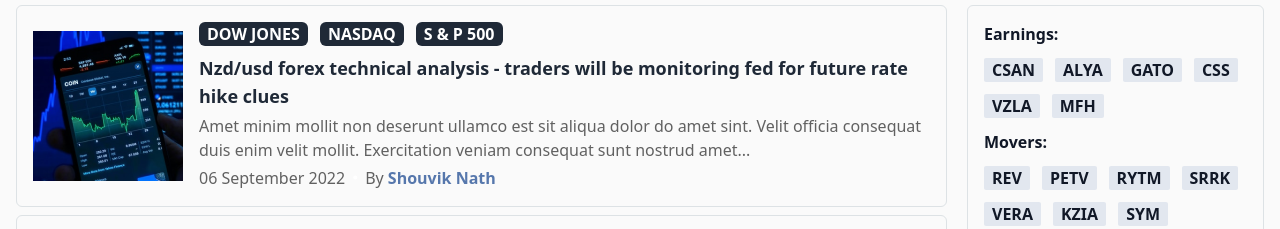
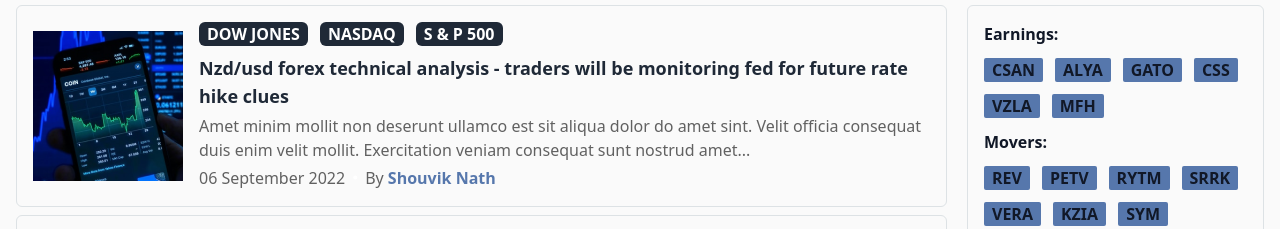
Before and after one commit to EyachirArafat/TailwindCSS_Project_2, a website built with Vite: page index.html in a window 1280 px wide. Shown: the part 534-763 px from the top of the page. Built offline with nearby package versions, Linux system fonts and the light colour scheme.

Commit message:
Refactor project name in package files and clean up tailwind.css formatting

```diff
--- a/package.json
+++ b/package.json
@@ -15,7 +15,7 @@
     "vite": "^5.4.7"
   },
   "scripts": {
-    "startWithDev": "vite",
+    "dev": "vite",
     "build": "vite build"
   }
 }
--- a/tailwind.css
+++ b/tailwind.css
@@ -6,24 +6,24 @@ html {
   scroll-behavior: smooth;
 }
 
-@layer utilities{
-  .news-tag{
+@layer utilities {
+  .news-tag {
     @apply bg-gray-800 text-white font-semibold px-2 rounded-md md:text-base text-sm hover:scale-110 transition-transform cursor-pointer hover:bg-gray-950 uppercase
   }
 
-  .coin-tag{
-    @apply bg-[#5677AC] bg-opacity-15 font-semibold px-2 rounded-sm md:text-base text-sm hover:scale-110 transition-transform cursor-pointer hover:bg-[#3968b4] hover:text-white uppercase
+  .coin-tag {
+    @apply bg-[#5677AC] font-semibold px-2 rounded-sm md:text-base text-sm hover:scale-110 transition-transform cursor-pointer hover:bg-[#3968b4] hover:text-white uppercase
   }
 
-  .news-card-head{
+  .news-card-head {
     @apply flex flex-col md:flex-row items-center gap-4 border border-[#DDE2E5] rounded-md p-2 md:p-4 transition-transform duration-500 hover:scale-105 hover:bg-slate-100
   }
 
-  .markets{
+  .markets {
     @apply bg-[#E6EBF3] hover:bg-[#c4d1e6] w-2/3 text-center py-3 rounded-full font-semibold cursor-pointer select-none transition-transform hover:scale-105 dark:bg-[#3c6cb9]
   }
 
-  .hamburger-menu{
+  .hamburger-menu {
     @apply hover:bg-[#5677AC] hover:text-white rounded-md hover:font-medium px-1 select-none dark:text-gray-200 dark:hover:text-gray-900
   }
 
```
Also changed, not shown: 1 other file.
